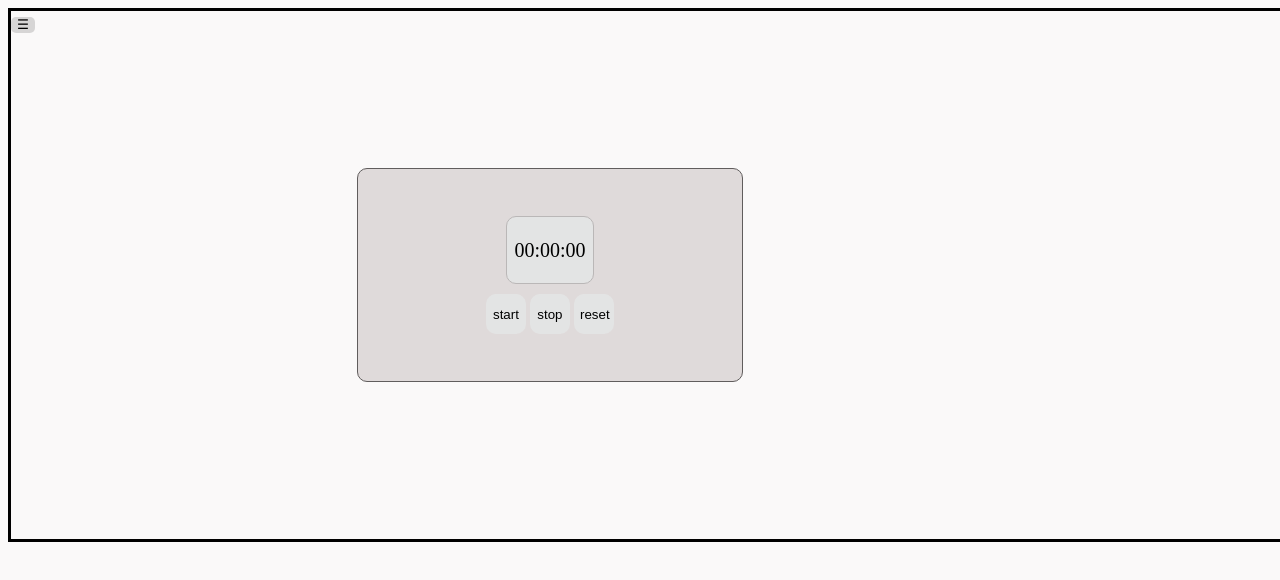
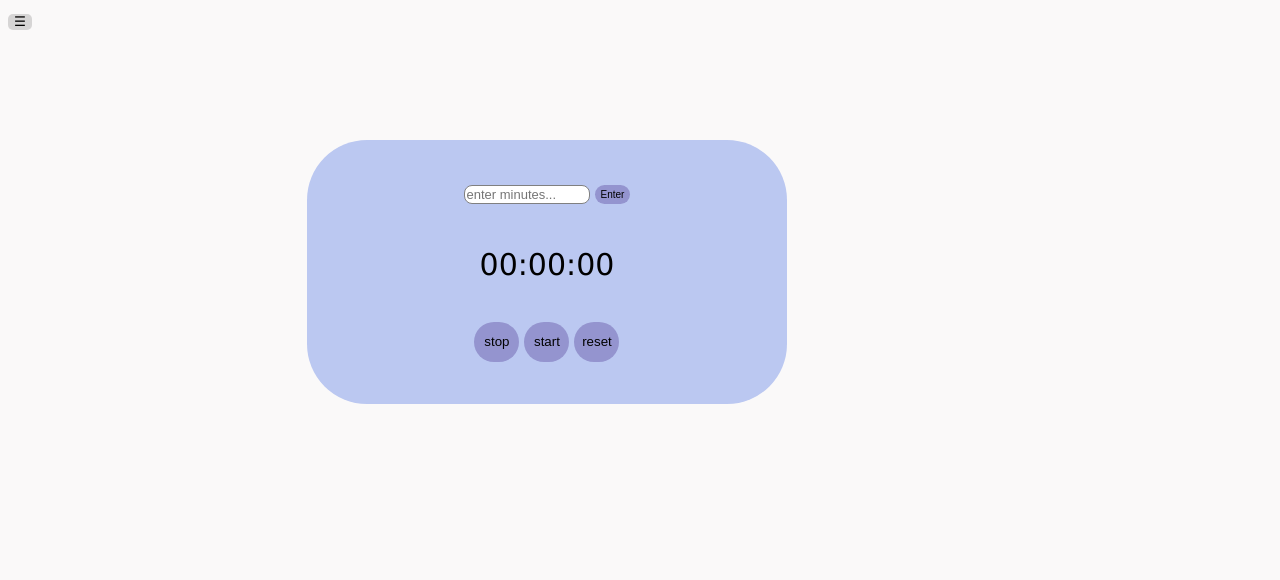
Before and after one commit to K1ndl3/productivity-app, a React (Vite) app: page / in a window 1280 px wide. Shown: the top 580 px of the page. Built offline with nearby package versions, Linux system fonts and the light colour scheme.

Commit message:
TODO: finish up timer functionalities

```diff
--- a/src/App.css
+++ b/src/App.css
@@ -2,11 +2,9 @@
 .app {
   display: flex;
   flex-direction: row;
-  border: solid;
   width: 100vw;
   height: 66vh;
   margin-right: 20px;
-  border: solid;
 }
 
 .main-content {
--- a/src/App.jsx
+++ b/src/App.jsx
@@ -4,7 +4,7 @@ import StopWatch from './apps/stopwatch/Stopwatch';
 import MainContent from './components/Main-content/Main-content';
 import './App.css'
 function App() {
-  const [app, setApp] = useState("stop-watch");
+  const [app, setApp] = useState("timer");
   console.log(app);
   return (<>
   <div className="app">
--- a/src/apps/stopwatch/timer/Timer.css
+++ b/src/apps/stopwatch/timer/Timer.css
@@ -75,7 +75,7 @@
     width: 45px;
     border: none;
     border-radius: 20px;
-    transition: background-color .1s ease-in;
+    transition: background-color .1s ease;
     cursor: pointer;
 }
 
@@ -96,6 +96,6 @@
 }
 
 .timer-component .reset-button:hover:active {
-    background-color: rgb(46, 56, 144);
+    background-color: rgb(30, 51, 241);
     transform: scale(.95);
 }
--- a/src/apps/stopwatch/timer/Timer.jsx
+++ b/src/apps/stopwatch/timer/Timer.jsx
@@ -1,12 +1,38 @@
-import { useState } from 'react'
+import { useEffect, useRef, useState } from 'react'
 import './Timer.css'
 
 function Timer() {
 
     const [minutes, setMinutes] = useState('');
+    const [isRunning, setIsRunning] = useState(false);
+    const [timeLeft, setTimeLeft] = useState(0);
+    const intervalID = useRef(null);
+
+    useEffect(() => {
+        if (isRunning) {
+            intervalID.current = setInterval(setTimeLeft(prev = prev - 10) ,10)
+        } else {
+            clearInterval(intervalID.current);
+        }
+
+        return () => clearInterval(intervalID.current);
+    }
+    ,[isRunning])
 
     const handleInput = (event) => {
         setMinutes(event.target.value);
+    }
+
+    const setTimer = () => {
+        setTimeLeft(Number(minutes));
+    }
+
+    const startTimer = () => {
+        setIsRunning(true);
+    }
+
+    const displayTimer = () => {
+
     }
 
     return (<>
@@ -18,7 +44,7 @@ function Timer() {
                    value={minutes}
                     onChange={(e) => handleInput(e)}
                    />
-            <button className="input-button">Enter</button>
+            <button className="input-button" onClick={() => setTimer()}>Enter</button>
             </div>
             <div className="display">00:00:00</div>
             <div className="buttons">
```
